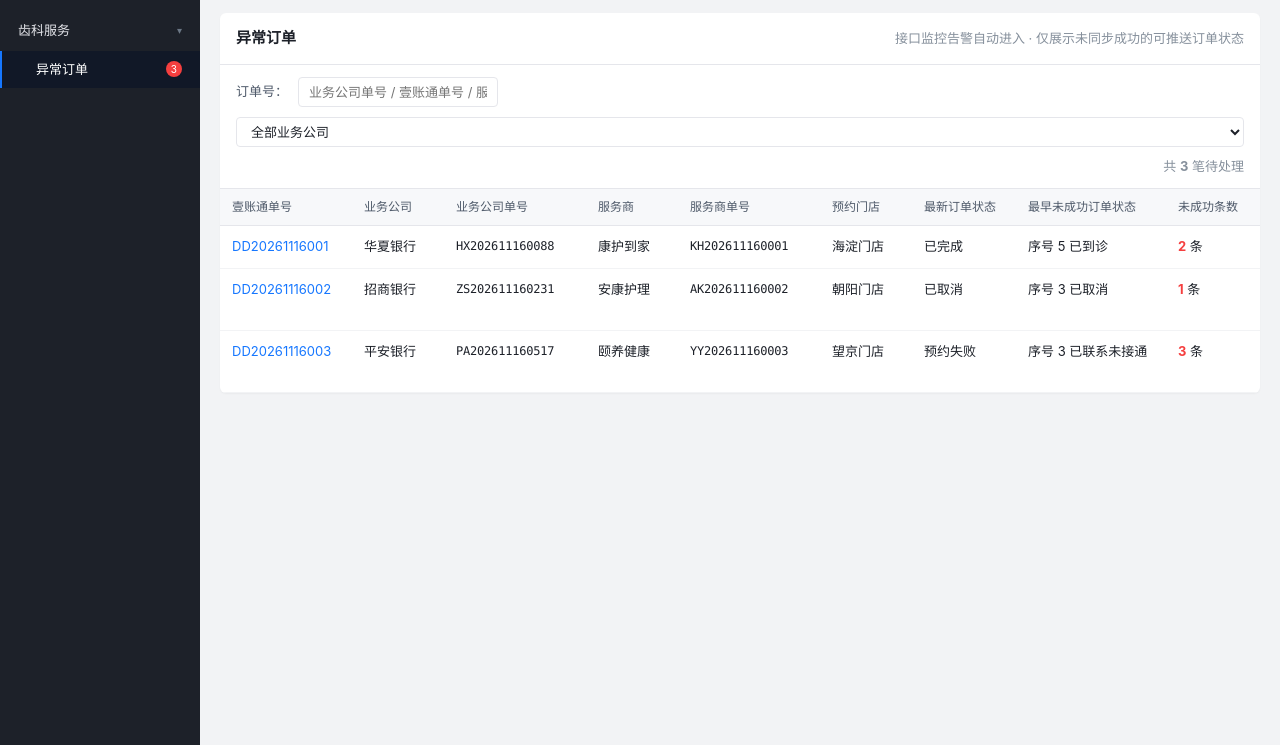
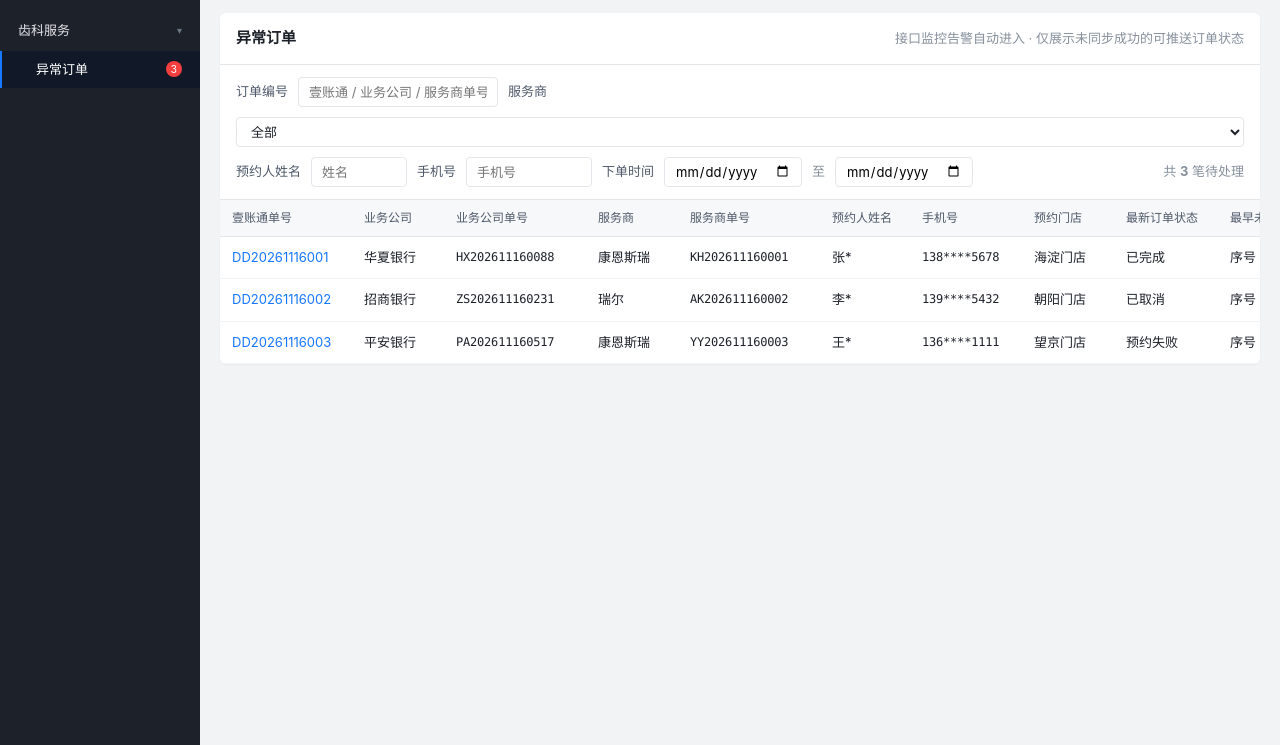
Before and after one commit to HOUXUEQING/dental-order-repush, a plain HTML site: page index.html in a window 1280 px wide. Shown: the part 55-800 px from the top of the page. Drawn offline with Linux system fonts and the light colour scheme.

Commit message:
feat: 新增筛选与预约人脱敏展示

```diff
--- a/index.html
+++ b/index.html
@@ -76,8 +76,11 @@ tbody tr:hover{background:#fafbfc}
 .filter input:focus,.filter select:focus{border-color:#1677ff}
 .filter .sp{flex:1}
 .filter-label{color:#4e5969;font-size:13px;white-space:nowrap}
+.filter input.name{width:96px}
+.filter input.phone{width:126px}
+.filter input.date{width:138px}
 .table-wrap{overflow-x:auto}
-.table-wrap table{min-width:1380px}
+.table-wrap table{min-width:1660px}
 .mono{font-family:Consolas,Menlo,Monaco,monospace;font-size:12px;letter-spacing:-.2px}
 
 /* ---------- summary bar ---------- */
@@ -180,14 +183,22 @@ h3:first-child{margin-top:0}
             <div class="muted">接口监控告警自动进入 · 仅展示未同步成功的可推送订单状态</div>
           </div>
           <div class="filter">
-            <span class="filter-label">订单号：</span>
-            <input id="q" placeholder="业务公司单号 / 壹账通单号 / 服务商单号">
-            <select id="fp">
-              <option value="">全部业务公司</option>
-              <option value="华夏银行">华夏银行</option>
-              <option value="招商银行">招商银行</option>
-              <option value="平安银行">平安银行</option>
+            <span class="filter-label">订单编号</span>
+            <input id="q" placeholder="壹账通 / 业务公司 / 服务商单号">
+            <span class="filter-label">服务商</span>
+            <select id="fs">
+              <option value="">全部</option>
+              <option value="康恩斯瑞">康恩斯瑞</option>
+              <option value="瑞尔">瑞尔</option>
             </select>
+            <span class="filter-label">预约人姓名</span>
+            <input id="fname" class="name" placeholder="姓名">
+            <span class="filter-label">手机号</span>
+            <input id="fphone" class="phone" placeholder="手机号">
+            <span class="filter-label">下单时间</span>
+            <input id="fstart" class="date" type="date">
+            <span class="muted">至</span>
+            <input id="fend" class="date" type="date">
             <div class="sp"></div>
             <span class="muted">共 <b id="sync-count">0</b> 笔待处理</span>
           </div>
@@ -200,6 +211,8 @@ h3:first-child{margin-top:0}
                   <th style="width:142px">业务公司单号</th>
                   <th style="width:92px">服务商</th>
                   <th style="width:142px">服务商单号</th>
+                  <th style="width:90px">预约人姓名</th>
+                  <th style="width:112px">手机号</th>
                   <th style="width:92px">预约门店</th>
                   <th style="width:104px">最新订单状态</th>
                   <th style="width:150px">最早未成功订单状态</th>
@@ -357,7 +370,7 @@ const RISK = {
 
 const SEED = [
   {
-    id:'DD20261116001', partner:'华夏银行', supplier:'康护到家', partnerOrderNo:'HX202611160088', supplierOrderNo:'KH202611160001',
+    id:'DD20261116001', partner:'华夏银行', supplier:'康恩斯瑞', partnerOrderNo:'HX202611160088', supplierOrderNo:'KH202611160001', patient:'张伟', phone:'13812345678', createdAt:'2026-11-14 09:45',
     records:[
       {seq:1,status:'待确认',store:'朝阳门店',appoint:'—',changed:'11-16 09:50',push:false,result:'internal'},
       {seq:2,status:'已预约',store:'朝阳门店',appoint:'11-18 14:00',changed:'11-16 10:00',push:true,result:'success',pushTime:'11-16 10:00'},
@@ -368,7 +381,7 @@ const SEED = [
     ]
   },
   {
-    id:'DD20261116002', partner:'招商银行', supplier:'安康护理', partnerOrderNo:'ZS202611160231', supplierOrderNo:'AK202611160002',
+    id:'DD20261116002', partner:'招商银行', supplier:'瑞尔', partnerOrderNo:'ZS202611160231', supplierOrderNo:'AK202611160002', patient:'李静', phone:'13998765432', createdAt:'2026-11-15 09:10',
     records:[
       {seq:1,status:'待确认',store:'朝阳门店',appoint:'—',changed:'11-16 09:20',push:false,result:'internal'},
       {seq:2,status:'已预约',store:'朝阳门店',appoint:'11-17 09:00',changed:'11-16 09:30',push:true,result:'success',pushTime:'11-16 09:30'},
@@ -376,7 +389,7 @@ const SEED = [
     ]
   },
   {
-    id:'DD20261116003', partner:'平安银行', supplier:'颐养健康', partnerOrderNo:'PA202611160517', supplierOrderNo:'YY202611160003',
+    id:'DD20261116003', partner:'平安银行', supplier:'康恩斯瑞', partnerOrderNo:'PA202611160517', supplierOrderNo:'YY202611160003', patient:'王芳', phone:'13600001111', createdAt:'2026-11-16 08:30',
     records:[
       {seq:1,status:'待确认',store:'望京门店',appoint:'—',changed:'11-16 08:40',push:false,result:'internal'},
       {seq:2,status:'已预约',store:'望京门店',appoint:'11-20 15:00',changed:'11-16 09:00',push:true,result:'success',pushTime:'11-16 09:00'},
@@ -396,6 +409,14 @@ const $ = id => document.getElementById(id);
 const clone = o => JSON.parse(JSON.stringify(o));
 function failedOf(o){ return o.records.filter(r => r.push && r.result !== 'success'); }
 function latestOf(o){ return o.records[o.records.length - 1]; }
+function maskName(n){
+  if (!n) return '';
+  return n.charAt(0) + new Array(n.length).join('*');
+}
+function maskPhone(p){
+  if (!p) return '';
+  return p.slice(0, 3) + '****' + p.slice(-4);
+}
 function nowStr(){
   const d = new Date();
   const p = n => String(n).padStart(2, '0');
@@ -415,10 +436,22 @@ function toast(msg, type){
 /* ================= 列表 ================= */
 function renderList(){
   const q = ($('q').value || '').trim().toLowerCase();
-  const p = $('fp').value;
+  const fs = $('fs').value;
+  const fn = ($('fname').value || '').trim();
+  const fp = ($('fphone').value || '').trim();
+  const d1 = $('fstart').value;
+  const d2 = $('fend').value;
+
   const rows = orders.filter(o => {
     if (failedOf(o).length === 0) return false;
-    if (p && o.partner !== p) return false;
+    if (fs && o.supplier !== fs) return false;
+    if (fn && !o.patient.includes(fn)) return false;
+    if (fp && !o.phone.includes(fp)) return false;
+
+    const day = o.createdAt.slice(0, 10);
+    if (d1 && day < d1) return false;
+    if (d2 && day > d2) return false;
+
     if (q){
       const hit = o.id.toLowerCase().includes(q) ||
                   o.partnerOrderNo.toLowerCase().includes(q) ||
@@ -434,7 +467,7 @@ function renderList(){
 
   const body = $('list-body');
   if (!rows.length){
-    body.innerHTML = '<tr><td colspan="12"><div class="empty"><div class="big">✓</div>暂无异常订单</div></td></tr>';
+    body.innerHTML = '<tr><td colspan="14"><div class="empty"><div class="big">✓</div>暂无异常订单</div></td></tr>';
     return;
   }
 
@@ -446,6 +479,8 @@ function renderList(){
       '<td class="mono">' + o.partnerOrderNo + '</td>' +
       '<td>' + o.supplier + '</td>' +
       '<td class="mono">' + o.supplierOrderNo + '</td>' +
+      '<td>' + maskName(o.patient) + '</td>' +
+      '<td class="mono">' + maskPhone(o.phone) + '</td>' +
       '<td>' + latest.store + '</td>' +
       '<td>' + latest.status + '</td>' +
       '<td>序号 ' + first.seq + ' ' + first.status + '</td>' +
@@ -486,8 +521,11 @@ function renderDetail(){
     '<div class="item">业务公司单号<b>' + o.partnerOrderNo + '</b></div>' +
     '<div class="item">服务商<b>' + o.supplier + '</b></div>' +
     '<div class="item">服务商单号<b>' + o.supplierOrderNo + '</b></div>' +
+    '<div class="item">预约人姓名<b>' + maskName(o.patient) + '</b></div>' +
+    '<div class="item">手机号<b>' + maskPhone(o.phone) + '</b></div>' +
     '<div class="item">当前预约门店<b>' + latest.store + '</b></div>' +
     '<div class="item">最新订单状态<b>' + latest.status + '</b></div>' +
+    '<div class="item">下单时间<b>' + o.createdAt + '</b></div>' +
     '<div class="item">最后更新<b>' + latest.changed + '</b></div>';
 
   const bar = $('d-bar');
@@ -704,12 +742,12 @@ document.addEventListener('click', function(e){
 });
 
 document.addEventListener('input', function(e){
-  if (e.target.id === 'q') renderList();
+  if (e.target.id === 'q' || e.target.id === 'fname' || e.target.id === 'fphone') renderList();
   else if (e.target.id === 'm-remark') validateModal();
 });
 
 document.addEventListener('change', function(e){
-  if (e.target.id === 'fp') renderList();
+  if (e.target.id === 'fs' || e.target.id === 'fstart' || e.target.id === 'fend') renderList();
   else if (e.target.id === 'm-reason') validateModal();
   else if (e.target.type === 'checkbox' && e.target.getAttribute('data-seq') !== null){
     toggleSeq(Number(e.target.getAttribute('data-seq')), e.target.checked);
```
